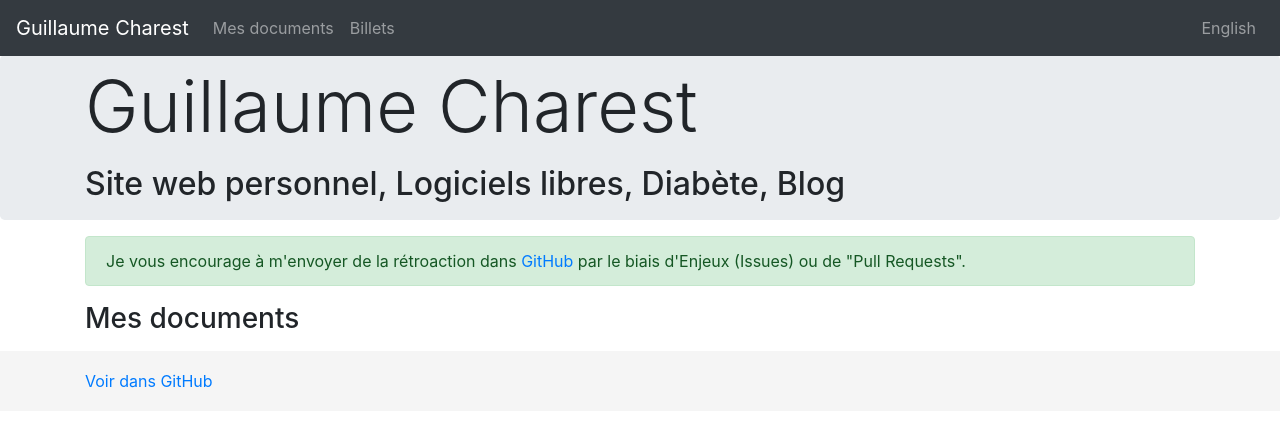
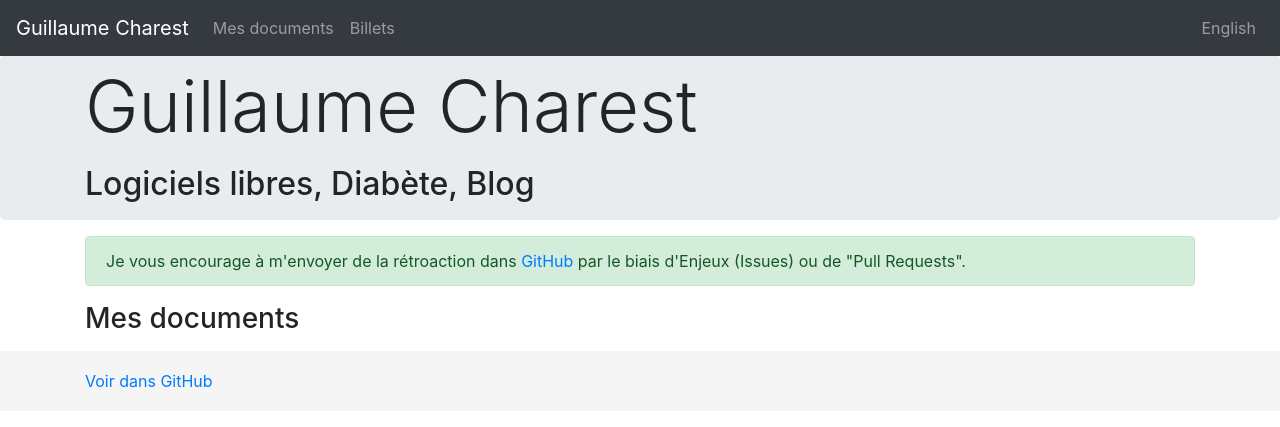
Before and after one commit to gcharest/gcharest.github.io, a Jekyll site: the page built from _pages/fr/mes-documents.md, in a window 1280 px wide. Shown: the top 427 px of the page. Built offline with Jekyll 4.4.1, drawn with Linux system fonts in a browser that asks for light colours.

Commit message:
Update description

```diff
--- a/_config.yml
+++ b/_config.yml
@@ -15,8 +15,8 @@ exclude: ["wip-tec", "CONTRIBUTING.md", "cspell.json", "LICENSE", "link-check.js
 
 # i18n
 description:
-  en: Personal Website, Open Source Software, Diabetes, Blog Posts
-  fr: Site web personnel, Logiciels libres, Diabète, Blog
+  en: Open Source Software, Diabetes, Blog Posts
+  fr: Logiciels libres, Diabète, Blog
 categoriesList:
   en: ["About us", "Work In Progress", "IT Picture", "Trends", "Under Review", "Archives"]
   fr: ["À propos de nous", "Travaux en cours", "Image de la TI", "Tendances", "En révision", "Archives"]
```
